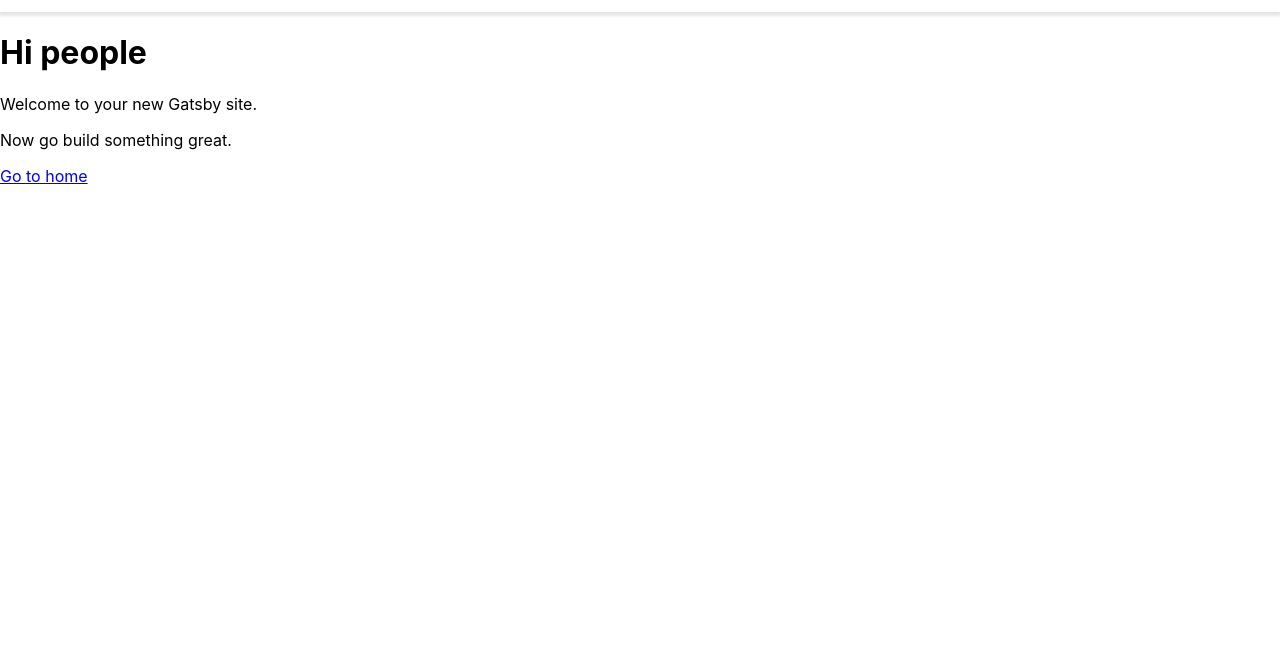
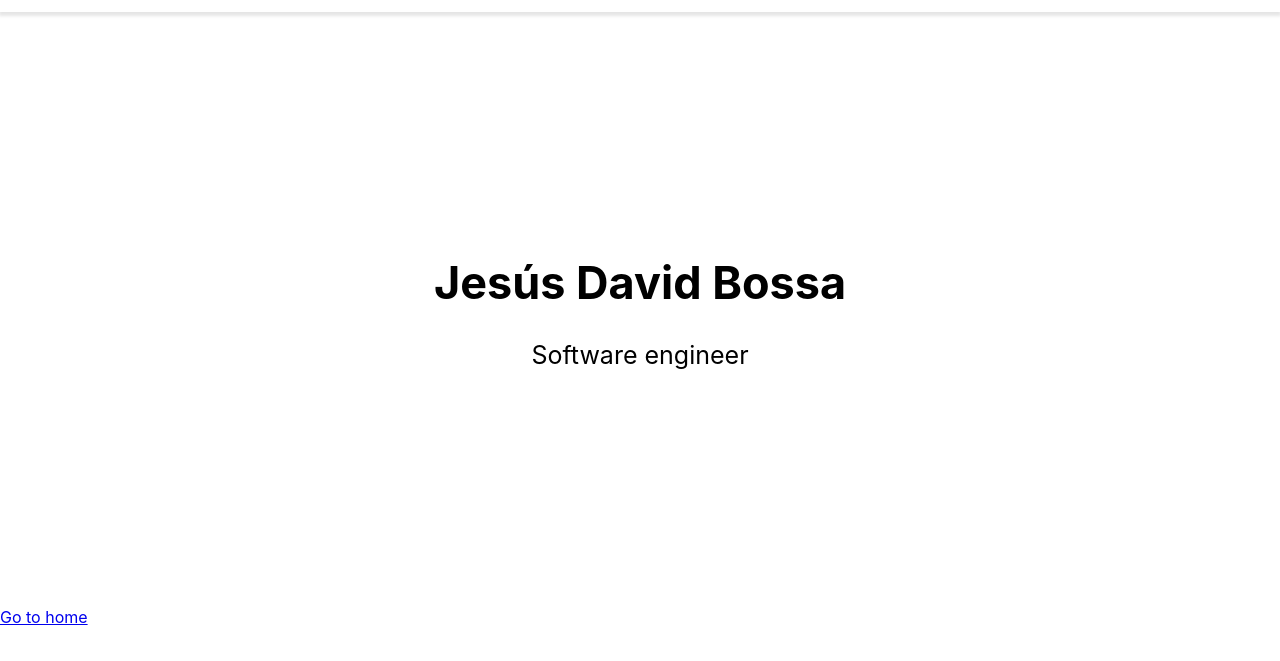
Before and after one commit to makinox/PortafolioPersonal, a Gatsby site: page / in a window 1280 px wide. Shown: the part 57-718 px from the top of the page. Built offline with nearby package versions, Linux system fonts and the light colour scheme; Gatsby itself is replaced by a stand-in of ours.

Commit message:
[ADD] Hero layout

```diff
--- /dev/null
+++ b/src/components/hero/hero.tsx
@@ -0,0 +1,14 @@
+import React from 'react';
+import { Container, Item, Title, Subtitle } from './styles';
+import { getMessage } from '../../lang/messages';
+
+export default ({ lang }: { lang: 'en' | 'es' }) => (
+  <Container>
+    <Item>
+      <div>
+        <Title>Jesús David Bossa</Title>
+        <Subtitle>{getMessage(lang, 'hero.sub')}</Subtitle>
+      </div>
+    </Item>
+  </Container>
+);
--- /dev/null
+++ b/src/components/hero/styles.tsx
@@ -0,0 +1,25 @@
+import styled from 'styled-components';
+
+export const Container = styled.div`
+  display: grid;
+  grid-template-columns: minmax(auto, auto);
+  justify-content: center;
+  padding: 15% 0;
+`;
+
+export const Item = styled.div`
+  text-align: center;
+  padding: 5% 0;
+
+  @media (max-width: 575.98px) {
+    padding: 20% 0;
+  }
+`;
+
+export const Title = styled.h1`
+  font-size: 45px;
+`;
+
+export const Subtitle = styled.p`
+  font-size: 25px;
+`;
--- /dev/null
+++ b/src/components/index.tsx
@@ -0,0 +1,3 @@
+export { default as SEO } from './seo/seo';
+export { default as Navbar } from './navbar/navbar';
+export { default as Hero } from './hero/hero';
--- a/src/components/navbar/navbar.tsx
+++ b/src/components/navbar/navbar.tsx
@@ -3,7 +3,7 @@ import { getMessage } from '../../lang/messages';
 import { useStaticQuery, graphql } from 'gatsby';
 import { Nav, LogoDiv, Anchor, Image, Select } from './styles';
 
-export const Navbar = ({ lang, change }: { lang: 'en' | 'es'; change: any }) => {
+export default ({ lang, change }: { lang: 'en' | 'es'; change: any }) => {
   const data = useStaticQuery(graphql`
     query {
       placeholderImage: file(relativePath: { eq: "logo.svg" }) {
--- a/src/pages/404.tsx
+++ b/src/pages/404.tsx
@@ -1,5 +1,5 @@
 import React from 'react';
-import SEO from '../components/seo';
+import { SEO } from '../components';
 
 const NotFoundPage = () => (
   <>
--- a/src/pages/index.tsx
+++ b/src/pages/index.tsx
@@ -1,15 +1,12 @@
 import React from 'react';
 import { Link } from 'gatsby';
-import SEO from '../components/seo';
-import { Navbar } from '../components/navbar/navbar';
+import { SEO, Navbar, Hero } from '../components/';
 
 const IndexPage = () => (
   <>
     <Navbar lang="en" change={() => {}} />
+    <Hero lang="en" />
     <SEO title="Home" />
-    <h1>Hi people</h1>
-    <p>Welcome to your new Gatsby site.</p>
-    <p>Now go build something great.</p>
 
     <Link to="/home/">Go to home</Link>
   </>
```
Also changed, not shown: src/components/seo/seo.tsx (renamed from src/components/seo.tsx).
